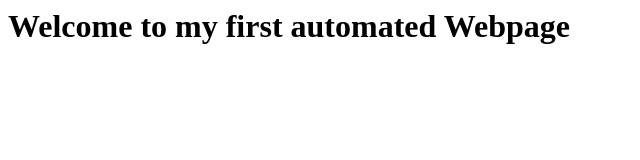
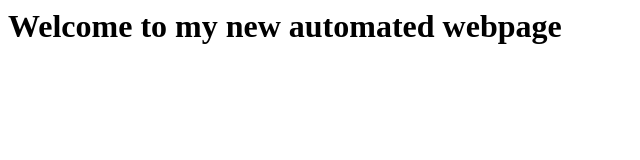
Before and after one commit to SaravananRamesh/HelloWorld, a plain HTML site: page index.html in a window 1280 px wide. Shown: the whole page, without its empty margins (0-640 px from the left). Drawn offline with Linux system fonts and the light colour scheme.

Commit message:
edited webpage

```diff
--- a/index.html
+++ b/index.html
@@ -1,5 +1,5 @@
 <html>
-<h1>
-Welcome to my first automated Webpage
-</h1>
+	<h1>
+		Welcome to my new automated webpage
+	</h1>
 </html>
```
